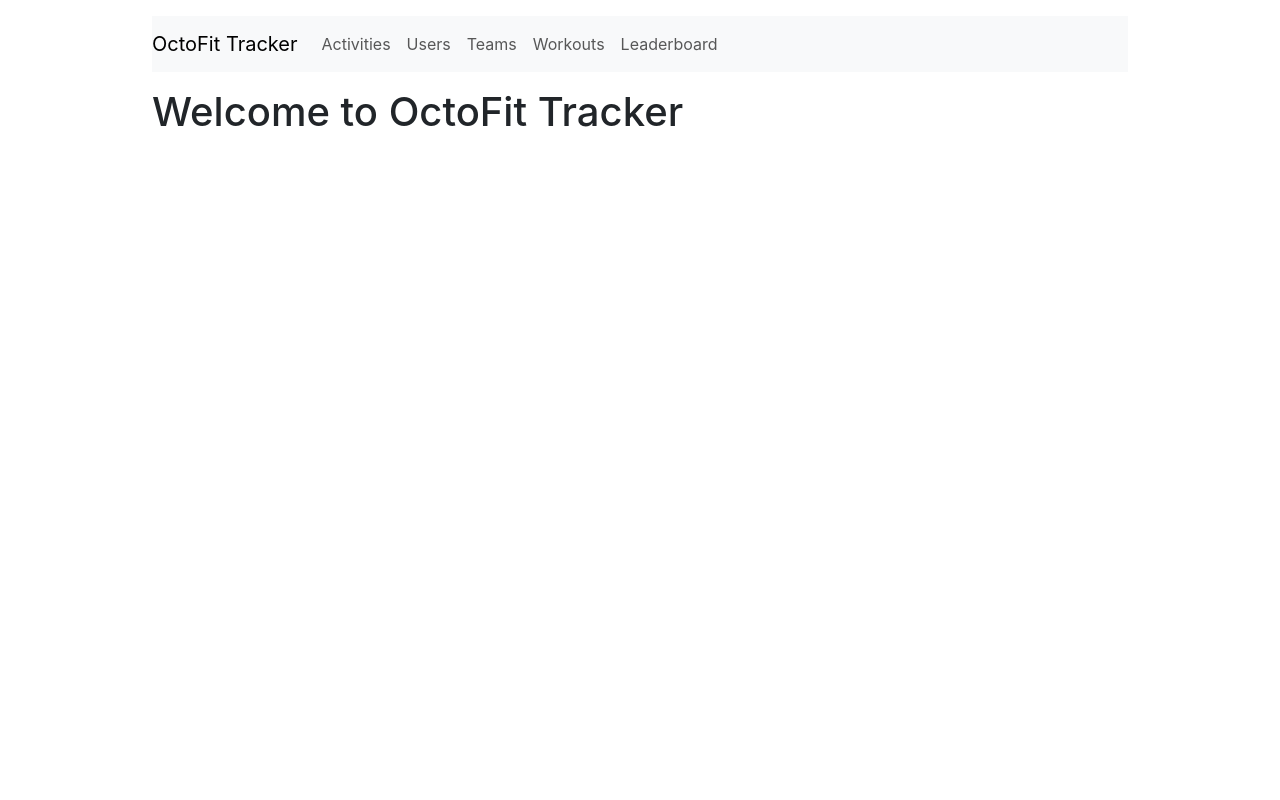
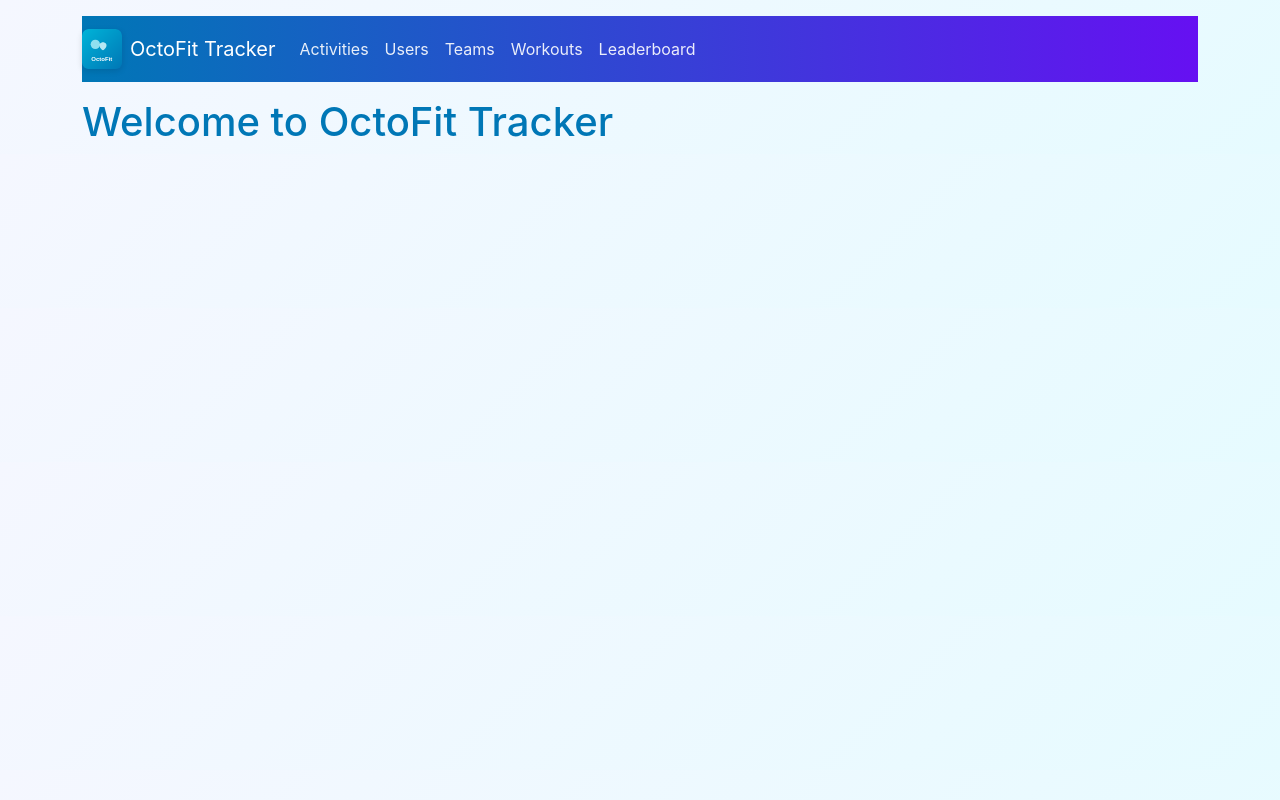
Before and after one commit to TijoThomas-Aspire/skills-build-applications-w-copilot-agent-mode, a React (Create React App) app in the folder octofit-tracker/frontend/: page / in a window 1280 px wide. Built offline with nearby package versions, Linux system fonts and the light colour scheme.

Commit message:
UI: add octofit logo and favicon; style app with brand colors and navbar/logo

```diff
--- a/octofit-tracker/frontend/public/index.html
+++ b/octofit-tracker/frontend/public/index.html
@@ -3,11 +3,12 @@
   <head>
     <meta charset="utf-8" />
     <link rel="icon" href="%PUBLIC_URL%/favicon.ico" />
+    <link rel="icon" href="%PUBLIC_URL%/octofitapp-small.svg" type="image/svg+xml" />
     <meta name="viewport" content="width=device-width, initial-scale=1" />
     <meta name="theme-color" content="#000000" />
     <meta
       name="description"
-      content="Web site created using create-react-app"
+      content="OctoFit Tracker - fitness tracking app"
     />
     <link rel="apple-touch-icon" href="%PUBLIC_URL%/logo192.png" />
     <!--
--- a/octofit-tracker/frontend/src/App.css
+++ b/octofit-tracker/frontend/src/App.css
@@ -1,72 +1,86 @@
+:root{
+  --bg-start: #f5f7ff;
+  --bg-end: #e6fbff;
+  --brand-light: #00b4d8;
+  --brand-dark: #0077b6;
+  --accent: #6610f2;
+  --muted: #6c757d;
+  --text: #0f172a;
+}
+
+body {
+  background: linear-gradient(135deg, var(--bg-start), var(--bg-end));
+  color: var(--text);
+  font-family: -apple-system, BlinkMacSystemFont, 'Segoe UI', Roboto, 'Helvetica Neue', Arial;
+}
+
 .App {
   text-align: center;
 }
 
-.App-logo {
-  height: 40vmin;
-  pointer-events: none;
+.brand-logo {
+  width: 40px;
+  height: 40px;
+  object-fit: contain;
+  margin-right: 8px;
+  border-radius: 6px;
+  box-shadow: 0 2px 6px rgba(0,0,0,0.12);
 }
 
-@media (prefers-reduced-motion: no-preference) {
-  .App-logo {
-    animation: App-logo-spin infinite 20s linear;
-  }
+.navbar {
+  background: linear-gradient(90deg, var(--brand-dark), var(--accent));
 }
 
-.App-header {
-  background-color: #282c34;
-  min-height: 100vh;
-  display: flex;
-  flex-direction: column;
-  align-items: center;
-  justify-content: center;
-  font-size: calc(10px + 2vmin);
-  color: white;
+.navbar .navbar-brand, .navbar .nav-link {
+  color: #fff !important;
 }
 
-.App-link {
-  color: #61dafb;
+.navbar .nav-link {
+  color: rgba(255,255,255,0.9) !important;
 }
 
-.container {
-  max-width: 1000px;
+.navbar .nav-link:hover { color: #f8f9fa !important; }
+
+h1, h2, h3, h4, h5 {
+  color: var(--brand-dark);
 }
 
+a { color: var(--brand-dark); }
+
+a:hover { color: var(--brand-light); }
+
 .card {
-  border-radius: 8px;
+  border-radius: 10px;
+  box-shadow: 0 6px 18px rgba(10, 10, 30, 0.06);
 }
 
-.table-responsive {
-  margin-top: 8px;
+.card-header {
+  background: linear-gradient(90deg, var(--brand-light), var(--brand-dark));
+  color: #fff;
+  border-bottom: none;
 }
 
-pre {
-  background: #f8f9fa;
-  padding: 12px;
-  border-radius: 4px;
-  font-size: 0.9rem;
+.table thead th {
+  background: linear-gradient(90deg, rgba(102,16,242,0.08), rgba(0,180,216,0.06));
+  color: var(--brand-dark);
 }
 
-/* Modal overlay tweaks to work without Bootstrap JS */
-.modal-backdrop.show {
-  position: fixed;
-  top: 0;
-  left: 0;
-  width: 100vw;
-  height: 100vh;
-  background-color: rgba(0,0,0,0.5);
-  z-index: 1040;
+.table tbody tr:hover { background: rgba(0,0,0,0.02); }
+
+.btn-primary {
+  background: linear-gradient(90deg, var(--brand-dark), var(--accent));
+  border-color: rgba(0,0,0,0.08);
 }
 
-.modal.show.d-block {
-  z-index: 1050;
+.btn-outline-secondary {
+  background: rgba(255,255,255,0.9);
+  border-color: rgba(0,0,0,0.06);
 }
 
-@keyframes App-logo-spin {
-  from {
-    transform: rotate(0deg);
-  }
-  to {
-    transform: rotate(360deg);
-  }
-}
+.table-responsive { margin-top: 8px; }
+
+pre { background: #f8f9fa; padding: 12px; border-radius: 4px; font-size: 0.9rem; }
+
+/* Modal overlay tweaks to work without Bootstrap JS */
+.modal-backdrop.show { position: fixed; top: 0; left: 0; width: 100vw; height: 100vh; background-color: rgba(0,0,0,0.5); z-index: 1040; }
+.modal.show.d-block { z-index: 1050; }
--- a/octofit-tracker/frontend/src/App.js
+++ b/octofit-tracker/frontend/src/App.js
@@ -12,7 +12,10 @@ function App() {
   return (
     <div className="container mt-3">
       <nav className="navbar navbar-expand-lg navbar-light bg-light mb-3">
-        <a className="navbar-brand" href="/">OctoFit Tracker</a>
+        <a className="navbar-brand d-flex align-items-center" href="/">
+          <img src="/octofitapp-small.svg" alt="OctoFit" className="brand-logo mr-2" />
+          <span>OctoFit Tracker</span>
+        </a>
         <div className="collapse navbar-collapse">
           <ul className="navbar-nav mr-auto">
             <li className="nav-item"><Link className="nav-link" to="/activities">Activities</Link></li>
```
Also changed, not shown: octofit-tracker/frontend/public/octofitapp-small.svg (added).
